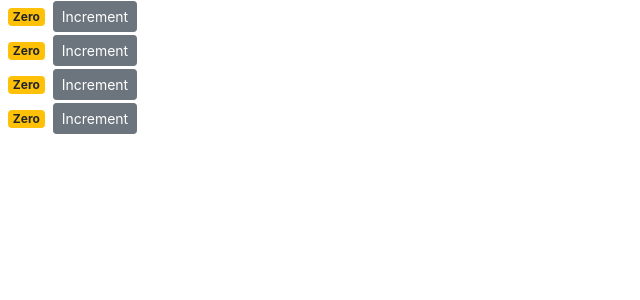
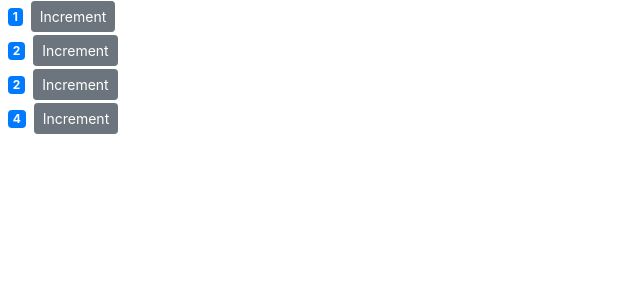
Before and after one commit to sumandari/react-with-mosh, a React (Create React App) app: page / in a window 1280 px wide. Shown: the top 300 px of the page, without its empty margins (0-640 px from the left). Built offline with nearby package versions, Linux system fonts and the light colour scheme.

Commit message:
passing data to componen #1

```diff
--- a/src/components/counter.jsx
+++ b/src/components/counter.jsx
@@ -2,15 +2,14 @@
 
 class Counter extends Component {
   state = {
-    count: 0,
+    value: this.props.value,
   };
 
   handleIncrement = (product) => {
-    this.setState({ count: this.state.count + 1 });
+    this.setState({ value: this.state.value + 1 });
   };
 
   render() {
-    console.log("props", this.props);
     return (
       <div>
         <span className={this.getBadgeClasses()}>{this.formatCount()}</span>
@@ -26,12 +25,12 @@
 
   getBadgeClasses() {
     let classes = "badge m-2 badge-";
-    classes += this.state.count === 0 ? "warning" : "primary";
+    classes += this.state.value === 0 ? "warning" : "primary";
     return classes;
   }
 
   formatCount() {
-    const { count } = this.state;
+    const { value: count } = this.state;
     return count === 0 ? "Zero" : count;
   }
 }
--- a/src/components/counters.jsx
+++ b/src/components/counters.jsx
@@ -4,10 +4,10 @@
 class Counters extends Component {
   state = {
     counters: [
-      { id: 1, value: 0 },
-      { id: 2, value: 0 },
-      { id: 3, value: 0 },
-      { id: 4, value: 0 },
+      { id: 1, value: 1 },
+      { id: 2, value: 2 },
+      { id: 3, value: 2 },
+      { id: 4, value: 4 },
     ],
   };
 
@@ -15,7 +15,7 @@
     return (
       <div>
         {this.state.counters.map((counter) => (
-          <Counter key={counter.id} value={counter.value} selected={true} />
+          <Counter key={counter.id} value={counter.value} selected />
         ))}
       </div>
     );
```
